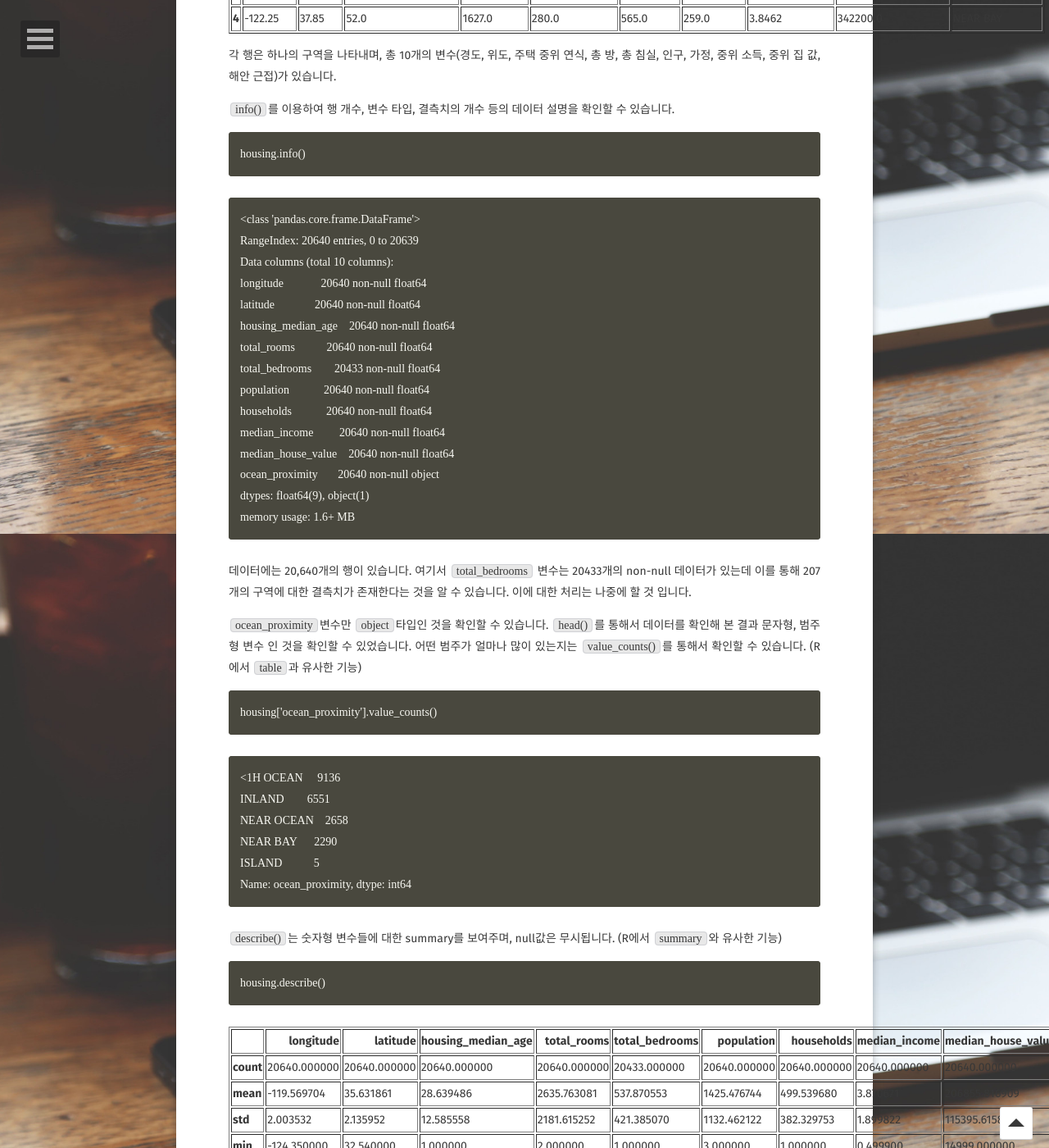
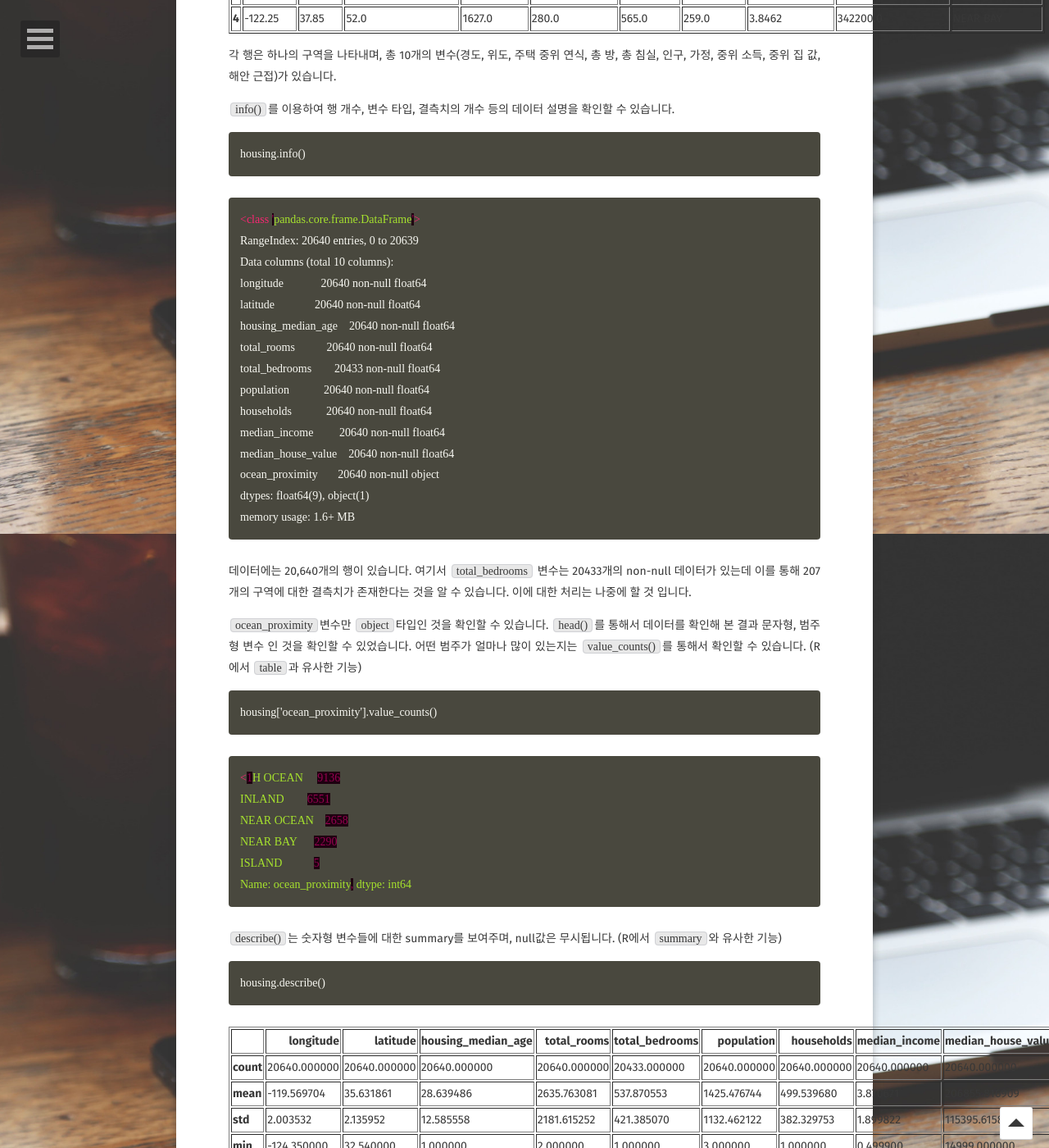
Before and after one commit to sdtrd011/sdtrd011.github.io, a Jekyll site: the page built from _posts/2020-01-30-Chap02.md, in a window 1280 px wide and 1400 px high, scrolled down 2949 px. Shown: the whole window at 82% size. Built offline with Jekyll 4.4.1, drawn with Linux system fonts in a browser that asks for light colours; some web fonts are replaced; formulas are drawn with MathJax 3; comment, search, counter and statistics services are not loaded; some of the changed text lies outside the part shown.

Commit message:
blog-codeblock test

```diff
--- a/_config.yml
+++ b/_config.yml
@@ -15,6 +15,10 @@ permalink:          /:title/
 markdown:           kramdown
 highlighter:        rouge
 kramdown:
+  input: GFM #test
+  syntax_highlighter_opts:
+    default_lang: html
+    css_class   : 'syntax' # test-end
   auto_ids:         true
   footnote_nr:      1
   entity_output:    as_char
```
